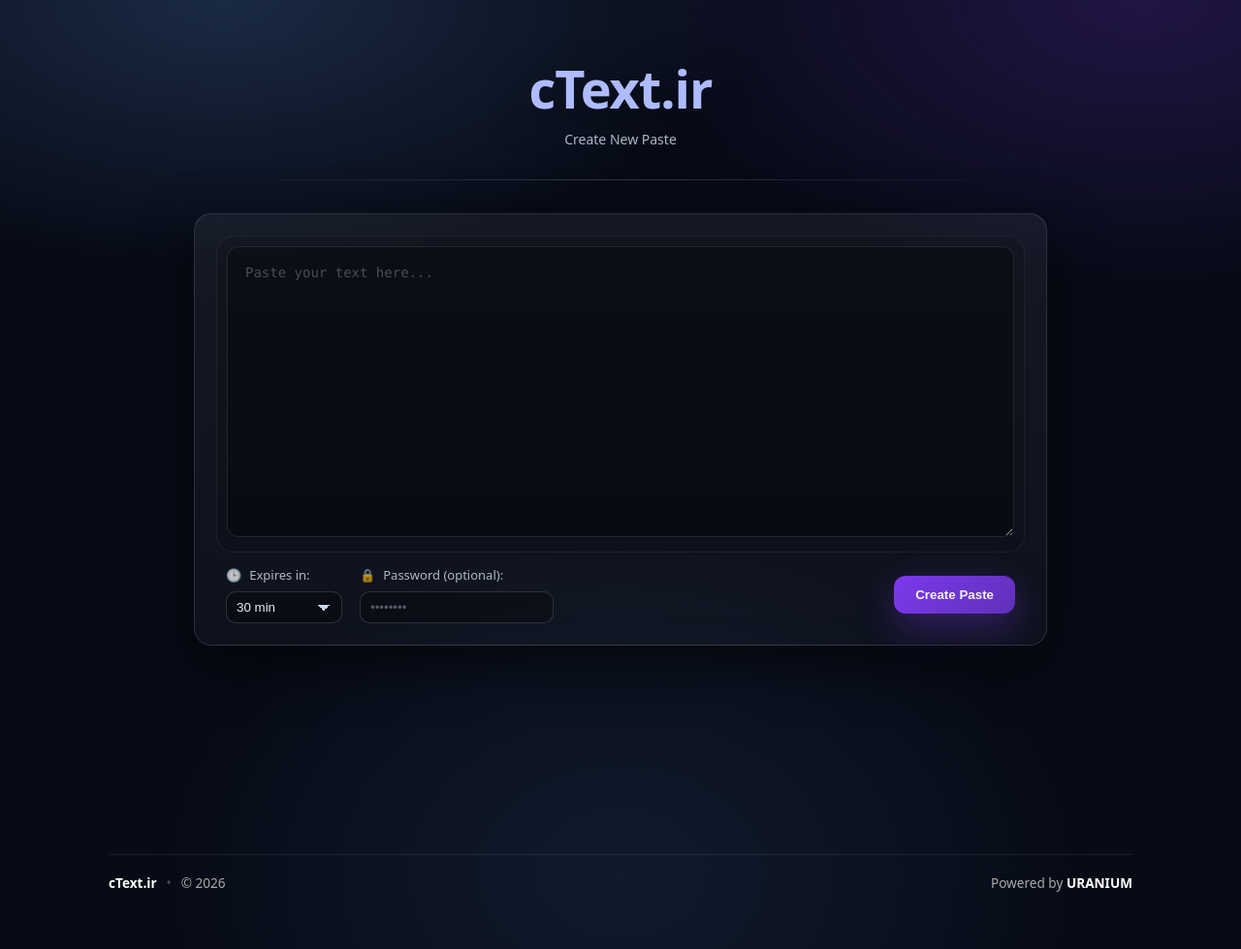
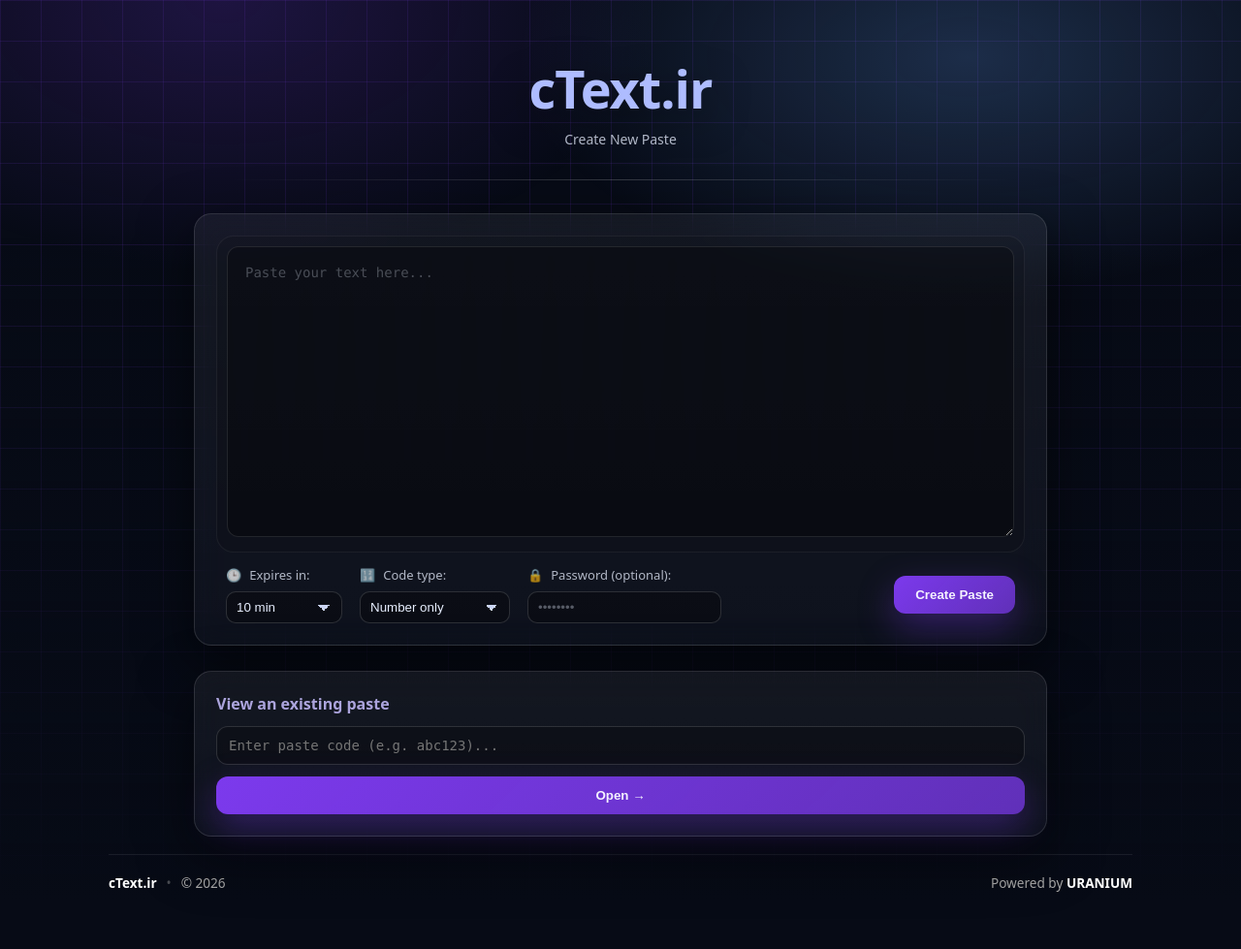
Before and after one commit to DevURANIUM/cText, a FastAPI app: page / in a window 1280 px wide. Shown: the whole page at 97% size. Run offline with FastAPI, Linux system fonts and the light colour scheme; parts of the project's set-up code (start-up, migrations or seed data) failed here and were passed over.

Commit message:
Add files via upload

```diff
--- a/app/main.py
+++ b/app/main.py
@@ -10,6 +10,7 @@ from sqlalchemy.orm import Session
 from sqlalchemy import select
 
 from datetime import datetime, timedelta
+from zoneinfo import ZoneInfo
 import secrets
 import string
 import hashlib
@@ -114,7 +115,7 @@ EXPIRE_CHOICES = [
     ("3 Days", 4320),
     ("30 Days", 43200),
 ]
-DEFAULT_EXPIRE_MINUTES = 30
+DEFAULT_EXPIRE_MINUTES = 10
 
 def expire_label(minutes: int) -> str:
     if minutes < 60:
@@ -124,6 +125,40 @@ def expire_label(minutes: int) -> str:
         return f"{h} hour" + ("" if h == 1 else "s")
     d = minutes // 1440
     return f"{d} day" + ("" if d == 1 else "s")
+
+
+def time_remaining_label(expires_at: datetime) -> str:
+    """Human-readable 'time left' until the paste expires (computed at page load)."""
+    delta = expires_at - now_utc_naive()
+    total_seconds = int(delta.total_seconds())
+    if total_seconds <= 0:
+        return "expired"
+
+    days = total_seconds // 86400
+    hours = (total_seconds % 86400) // 3600
+    minutes = (total_seconds % 3600) // 60
+
+    parts = []
+    if days:
+        parts.append(f"{days} day" + ("" if days == 1 else "s"))
+    if hours:
+        parts.append(f"{hours} hour" + ("" if hours == 1 else "s"))
+    if minutes and not days:  # show minutes only when there are no days
+        parts.append(f"{minutes} min")
+    if not parts:
+        parts.append("less than a minute")
+    return ", ".join(parts)
+
+
+# =========================
+# Paste ID generation
+# =========================
+ID_ALPHABETS = {
+    "letters": string.ascii_lowercase,
+    "digits": string.digits,
+    "both": string.ascii_lowercase + string.digits,
+}
+DEFAULT_ID_TYPE = "digits"
 
 
 # =========================
@@ -140,12 +175,20 @@ def get_db():
 # =========================
 # Helpers
 # =========================
-def now_utc_naive() -> datetime:
-    return datetime.utcnow()
+# Local timezone for all timestamps (created_at / expires_at / "now").
+# Stored as naive datetimes in Tehran local time so the existing
+# comparison logic and DB columns keep working unchanged.
+LOCAL_TZ = ZoneInfo("Asia/Tehran")
+
+def now_local_naive() -> datetime:
+    return datetime.now(LOCAL_TZ).replace(tzinfo=None)
+
+# Backwards-compatible alias (older code/calls used this name)
+now_utc_naive = now_local_naive
 
 
-def gen_id(length: int = 6) -> str:
-    alphabet = string.ascii_lowercase + string.digits
+def gen_id(length: int = 6, id_type: str = DEFAULT_ID_TYPE) -> str:
+    alphabet = ID_ALPHABETS.get(id_type, ID_ALPHABETS[DEFAULT_ID_TYPE])
     return "".join(secrets.choice(alphabet) for _ in range(length))
 
 
@@ -214,12 +257,13 @@ def decrypt_text(token: str) -> str:
 def home(request: Request):
     csrf_token = get_csrf_token(request)
     return templates.TemplateResponse(
-        "index.html",
-        {
-            "request": request,
+        request=request,
+        name="index.html",
+        context={
             "csrf_token": csrf_token,
             "expire_choices": EXPIRE_CHOICES,
             "default_expire": DEFAULT_EXPIRE_MINUTES,
+            "default_id_type": DEFAULT_ID_TYPE,
             "content": "",
         },
     )
@@ -233,21 +277,26 @@ def create_paste(
     content: str | None = Form(None),
     expires_in: int = Form(DEFAULT_EXPIRE_MINUTES),  # minutes
     password: str | None = Form(None),
+    id_type: str = Form(DEFAULT_ID_TYPE),
     db: Session = Depends(get_db),
 ):
     valid_minutes = [m for _, m in EXPIRE_CHOICES]
     if expires_in not in valid_minutes:
         expires_in = DEFAULT_EXPIRE_MINUTES
 
+    if id_type not in ID_ALPHABETS:
+        id_type = DEFAULT_ID_TYPE
+
     content_clean = (content or "").strip()
     if not content_clean:
         return templates.TemplateResponse(
-            "index.html",
-            {
-                "request": request,
+            request=request,
+            name="index.html",
+            context={
                 "csrf_token": get_csrf_token(request),
                 "expire_choices": EXPIRE_CHOICES,
                 "default_expire": expires_in,
+                "default_id_type": id_type,
                 "error": "Please enter some text before creating a paste.",
                 "content": "",
             },
@@ -257,9 +306,9 @@ def create_paste(
     pwd_clean = (password or "").strip()
     password_hash = hash_password(pwd_clean) if pwd_clean else None
 
-    paste_id = gen_id(6)
+    paste_id = gen_id(6, id_type)
     while db.get(Paste, paste_id) is not None:
-        paste_id = gen_id(6)
+        paste_id = gen_id(6, id_type)
 
     created = now_utc_naive()
     expires_at = created + timedelta(minutes=expires_in)
@@ -279,9 +328,9 @@ def create_paste(
 
     paste_url = str(request.url_for("view_paste", paste_id=paste_id))
     return templates.TemplateResponse(
-        "created.html",
-        {
-            "request": request,
+        request=request,
+        name="created.html",
+        context={
             "csrf_token": get_csrf_token(request),
             "paste_id": paste_id,
             "paste_url": paste_url,
@@ -290,6 +339,20 @@ def create_paste(
             "is_protected": bool(password_hash),
         },
     )
+
+
+@app.post("/go")
+def go_to_paste(
+    request: Request,
+    _csrf: None = Depends(validate_csrf),
+    code: str | None = Form(None),
+):
+    code_clean = (code or "").strip().strip("/")
+    allowed = string.ascii_lowercase + string.digits
+    if not code_clean or not all(c in allowed for c in code_clean):
+        request.session["flash_error"] = "Invalid paste code."
+        return RedirectResponse(url="/", status_code=303)
+    return RedirectResponse(url=f"/{code_clean}", status_code=303)
 
 
 @app.get("/raw/{paste_id}", response_class=PlainTextResponse)
@@ -341,6 +404,7 @@ def delete_paste(request: Request, paste_id: str, _csrf: None = Depends(validate
     return RedirectResponse(url="/", status_code=303)
 
 
+# IMPORTANT: keep this last to avoid route conflicts
 @app.get("/{paste_id}", response_class=HTMLResponse, name="view_paste")
 def view_paste(request: Request, paste_id: str, db: Session = Depends(get_db)):
     paste = get_paste_or_404(db, paste_id)
@@ -349,9 +413,9 @@ def view_paste(request: Request, paste_id: str, db: Session = Depends(get_db)):
     protected = bool(paste.password_hash)
     if protected and not is_unlocked(request, paste_id):
         return templates.TemplateResponse(
-            "view.html",
-            {
-                "request": request,
+            request=request,
+            name="view.html",
+            context={
                 "csrf_token": csrf_token,
                 "paste_id": paste.id,
                 "locked": True,
@@ -361,13 +425,15 @@ def view_paste(request: Request, paste_id: str, db: Session = Depends(get_db)):
         )
 
     return templates.TemplateResponse(
-        "view.html",
-        {
-            "request": request,
+        request=request,
+        name="view.html",
+        context={
             "csrf_token": csrf_token,
             "paste_id": paste.id,
             "content": decrypt_text(paste.content),
             "locked": False,
+            "expires_at": paste.expires_at,
+            "time_remaining": time_remaining_label(paste.expires_at),
         },
     )
 
@@ -378,5 +444,10 @@ def view_paste(request: Request, paste_id: str, db: Session = Depends(get_db)):
 @app.exception_handler(StarletteHTTPException)
 def http_exception_handler(request: Request, exc: StarletteHTTPException):
     if exc.status_code == 404:
-        return templates.TemplateResponse("404.html", {"request": request}, status_code=404)
+        return templates.TemplateResponse(
+            request=request,
+            name="404.html",
+            context={},
+            status_code=404,
+        )
     return HTMLResponse(str(exc.detail), status_code=exc.status_code)
--- a/app/models.py
+++ b/app/models.py
@@ -10,4 +10,6 @@ class Paste(Base):
     content: Mapped[str] = mapped_column(Text, nullable=False)
     created_at: Mapped[datetime] = mapped_column(DateTime, nullable=False)
     expires_at: Mapped[datetime] = mapped_column(DateTime, nullable=False)
+
+    # اگر None باشد یعنی paste بدون پسورد است
     password_hash: Mapped[str | None] = mapped_column(String(255), nullable=True)
--- a/app/static/styles.css
+++ b/app/static/styles.css
@@ -35,18 +35,40 @@ html, body{
   background: var(--bg);
   color: var(--text);
   font-family: ui-sans-serif, system-ui, -apple-system, Segoe UI, Roboto, Arial;
-  overflow-x: hidden; /* فقط افقی */
+  overflow-x: hidden;
+  scrollbar-width: none;
 }
 
-/* background blobs */
+/* background: neon grid lines + soft glow, fading toward bottom */
 .bg-blobs{
   position:fixed;
   inset:0;
   pointer-events:none;
+  z-index: 0;
+  background-image:
+    linear-gradient(rgba(124,58,237,.12) 1px, transparent 1px),
+    linear-gradient(90deg, rgba(124,58,237,.12) 1px, transparent 1px);
+  background-size: 42px 42px, 42px 42px;
+}
+
+/* coloured glow over the grid */
+.bg-blobs::before{
+  content:"";
+  position:absolute;
+  inset:0;
+  pointer-events:none;
   background:
-    radial-gradient(900px 450px at 18% 0%, rgba(106,168,255,.20), transparent 62%),
-    radial-gradient(900px 500px at 92% 0%, rgba(124,58,237,.22), transparent 60%),
-    radial-gradient(700px 520px at 50% 92%, rgba(106,168,255,.10), transparent 70%);
+    radial-gradient(800px 420px at 78% 6%, rgba(106,168,255,.22), transparent 58%),
+    radial-gradient(760px 460px at 18% 0%, rgba(124,58,237,.20), transparent 60%);
+}
+
+/* fade the grid out toward the bottom so it doesn't feel busy */
+.bg-blobs::after{
+  content:"";
+  position:absolute;
+  inset:0;
+  pointer-events:none;
+  background: linear-gradient(180deg, transparent 25%, var(--bg) 95%);
 }
 
 /* ✅ Page as flex column so footer can stick to bottom */
@@ -55,6 +77,7 @@ html, body{
   margin: 0 auto;
   padding: 54px 22px 40px;
   position: relative;
+  z-index: 1;
 
   min-height: 100vh;
   display: flex;
@@ -308,6 +331,16 @@ select option, select optgroup{
   flex-wrap: wrap;
 }
 
+/* "View existing paste" form: input box + button below it (outside the box) */
+.go-form{
+  display: flex;
+  flex-direction: column;
+  gap: 12px;
+}
+.go-form .go-btn{
+  width: 100%;
+}
+
 .copyinput{
   flex:1;
   min-width: 150px;
@@ -499,6 +532,34 @@ select option, select optgroup{
   width: min(420px, 90%);
 }
 
+/* code-type select (same look as .select) */
+.type-input{
+  width: 155px;
+  padding: 8px 10px;
+  border-radius: 10px;
+  border: 1px solid rgba(255,255,255,0.14);
+  background-color: rgba(0,0,0,0.26);
+  color: var(--text);
+  outline:none;
+
+  appearance:none;
+  -webkit-appearance:none;
+  -moz-appearance:none;
+
+  background-image:
+    linear-gradient(45deg, transparent 50%, #cbd5f5 50%),
+    linear-gradient(135deg, #cbd5f5 50%, transparent 50%);
+  background-position:
+    calc(100% - 18px) 50%,
+    calc(100% - 12px) 50%;
+  background-size: 6px 6px;
+  background-repeat: no-repeat;
+  padding-right: 36px;
+}
+.type-input:focus{
+  border-color: rgba(106,168,255,0.55);
+}
+
 /* locked view */
 .lockbox{
   margin-top: 14px;
@@ -606,7 +667,8 @@ select option, select optgroup{
     padding: 12px 0 0;
   }
 
-  .select{
+  .select,
+  .type-input{
     width: 100%;
   }
 
@@ -768,7 +830,8 @@ select option, select optgroup{
     font-size: 0.75rem;
   }
 
-  .select{
+  .select,
+  .type-input{
     padding: 8px 8px;
     font-size: 14px;
   }
--- a/app/templates/index.html
+++ b/app/templates/index.html
@@ -35,6 +35,15 @@
           </select>
           </div>
 
+          <div class="expire">
+            <div class="expire-label">🔢 <span>Code type:</span></div>
+            <select class="type-input" name="id_type">
+              <option value="digits" {% if default_id_type == "digits" %}selected{% endif %}>Number only</option>
+              <option value="both" {% if default_id_type == "both" %}selected{% endif %}>Letters + Number</option>
+              <option value="letters" {% if default_id_type == "letters" %}selected{% endif %}>Letters only</option>
+            </select>
+          </div>
+
           <div class="pass">
             <div class="expire-label">🔒 <span>Password (optional):</span></div>
             <input class="pass-input" type="password" name="password" placeholder="••••••••" />
@@ -45,4 +54,27 @@
       </div>
     </form>
   </section>
+
+  <section class="card card-md">
+    <div class="section-title">View an existing paste</div>
+
+    {% if request.session.get("flash_error") %}
+      <div class="error" style="margin-bottom:12px">{{ request.session.pop("flash_error") }}</div>
+    {% endif %}
+
+    <form method="post" action="/go" class="go-form">
+      <input type="hidden" name="csrf_token" value="{{ csrf_token }}">
+      <div class="copybox">
+        <input
+          class="copyinput"
+          type="text"
+          name="code"
+          placeholder="Enter paste code (e.g. abc123)..."
+          autocomplete="off"
+          spellcheck="false"
+        />
+      </div>
+      <button class="btn go-btn" type="submit">Open →</button>
+    </form>
+  </section>
 {% endblock %}
--- a/app/templates/view.html
+++ b/app/templates/view.html
@@ -44,6 +44,12 @@
         <textarea id="pasteContent" class="copy-hidden">{{ content }}</textarea>
       </div>
 
+      <div class="hint" style="margin-top:14px">
+        🕒 Expires in <strong>{{ time_remaining }}</strong>
+        <span class="dot">•</span>
+        Expiry date: <strong>{{ expires_at.strftime("%Y-%m-%d %H:%M") }} (Iran)</strong>
+      </div>
+
     {% endif %}
   </section>
 
```
Also changed, not shown: app/db.py (+16 -0 lines).
